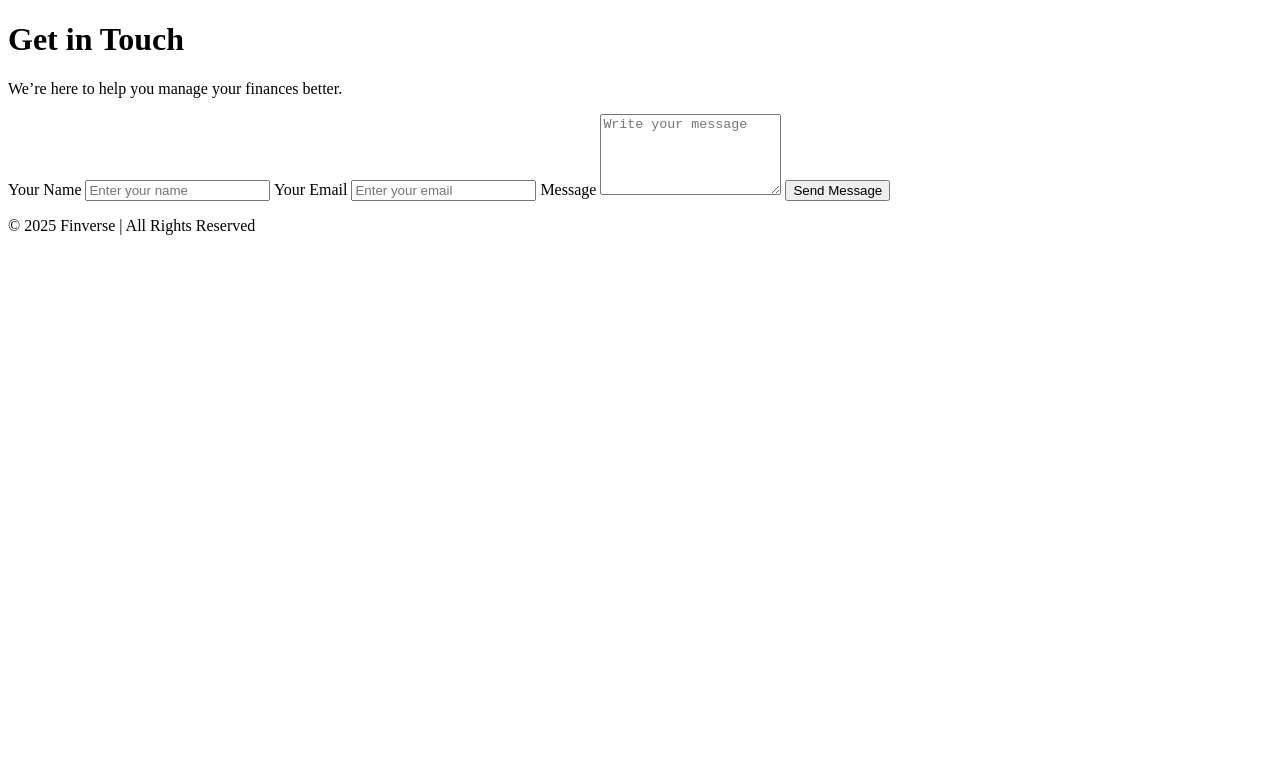
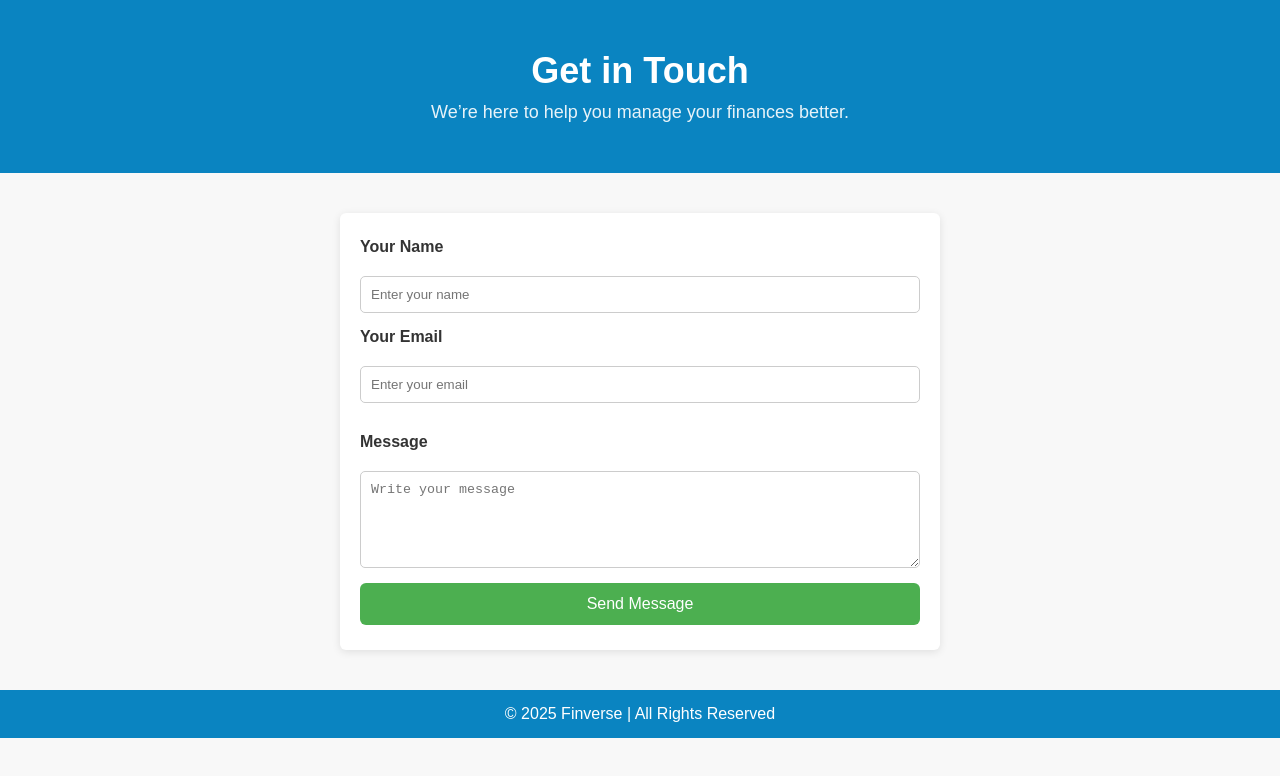
Before and after one commit to gauree-io/Finverse, a plain HTML site: page contact.html in a window 1280 px wide. Drawn offline with Linux system fonts and the light colour scheme.

Commit message:
modification
Update contact page and homepage HTML/CSS for new JS features

```diff
--- a/contact.css
+++ b/contact.css
@@ -0,0 +1,88 @@
+
+* {
+    margin: 0;
+    padding: 0;
+    box-sizing: border-box;
+}
+
+
+body {
+    font-family: Arial, sans-serif;
+    background: #f8f8f8;
+    color: #333;
+}
+
+
+.contact-header {
+    background: #0a84c1;
+    color: white;
+    text-align: center;
+    padding: 50px 20px;
+}
+
+.contact-title {
+    font-size: 36px;
+    margin-bottom: 10px;
+}
+
+.contact-subtitle {
+    font-size: 18px;
+    opacity: 0.9;
+}
+
+
+.contact-section-box {
+    width: 90%;
+    max-width: 600px;
+    margin: 40px auto;
+    background: white;
+    padding: 25px 20px;
+    border-radius: 6px;
+    box-shadow: 0 2px 8px rgba(0,0,0,0.1);
+}
+
+.contact-form-box {
+    display: flex;
+    flex-direction: column;
+    gap: 15px;
+}
+
+.contact-form-box label {
+    font-weight: bold;
+    margin-bottom: 5px;
+}
+
+.contact-form-box input,
+.contact-form-box textarea {
+    width: 100%;
+    padding: 10px;
+    border: 1px solid #ccc;
+    border-radius: 5px;
+}
+
+.contact-btn-send {
+  display: inline-block;
+    padding: 12px 25px;
+    background: #4CAF50;
+    color: white;
+    font-size: 16px;
+    border: none;
+    border-radius: 6px;
+    cursor: pointer;
+    transition: 0.3s ease;
+}
+
+.contact-btn-send:hover {
+      background: #45a049;
+    transform: translateY(-3px);
+    box-shadow: 0 4px 10px rgba(0,0,0,0.2);
+}
+
+
+.contact-footer {
+    text-align: center;
+    padding: 15px;
+    background: #0a84c1;
+    color: white;
+    margin-top: 40px;
+}
--- a/contact.html
+++ b/contact.html
@@ -5,17 +5,17 @@
     <meta name="viewport" content="width=device-width, initial-scale=1.0">
     <title>Finverse | Contact</title>
     <link rel="stylesheet" href="contact.css">
-    <!-- Use a separate CSS file for this page -->
+
 </head>
 <body>
 
-    <!-- HEADER -->
+
     <header class="contact-header">
         <h1 class="contact-title">Get in Touch</h1>
         <p class="contact-subtitle">We’re here to help you manage your finances better.</p>
     </header>
 
-    <!-- CONTACT FORM SECTION -->
+
     <section class="contact-section-box">
         <form class="contact-form-box">
 
@@ -24,6 +24,7 @@
 
             <label for="useremail">Your Email</label>
             <input type="email" id="useremail" placeholder="Enter your email">
+            <p id="emailError" style="color:red;"></p>
 
             <label for="usermessage">Message</label>
             <textarea id="usermessage" rows="5" placeholder="Write your message"></textarea>
@@ -32,10 +33,13 @@
         </form>
     </section>
 
-    <!-- FOOTER -->
+
     <footer class="contact-footer">
         <p>© 2025 Finverse | All Rights Reserved</p>
     </footer>
 
+<script src="contact.js"></script>
+
+
 </body>
 </html>
```
Also changed, not shown: index.html (+23 -3 lines), style.css (+45 -4 lines).
